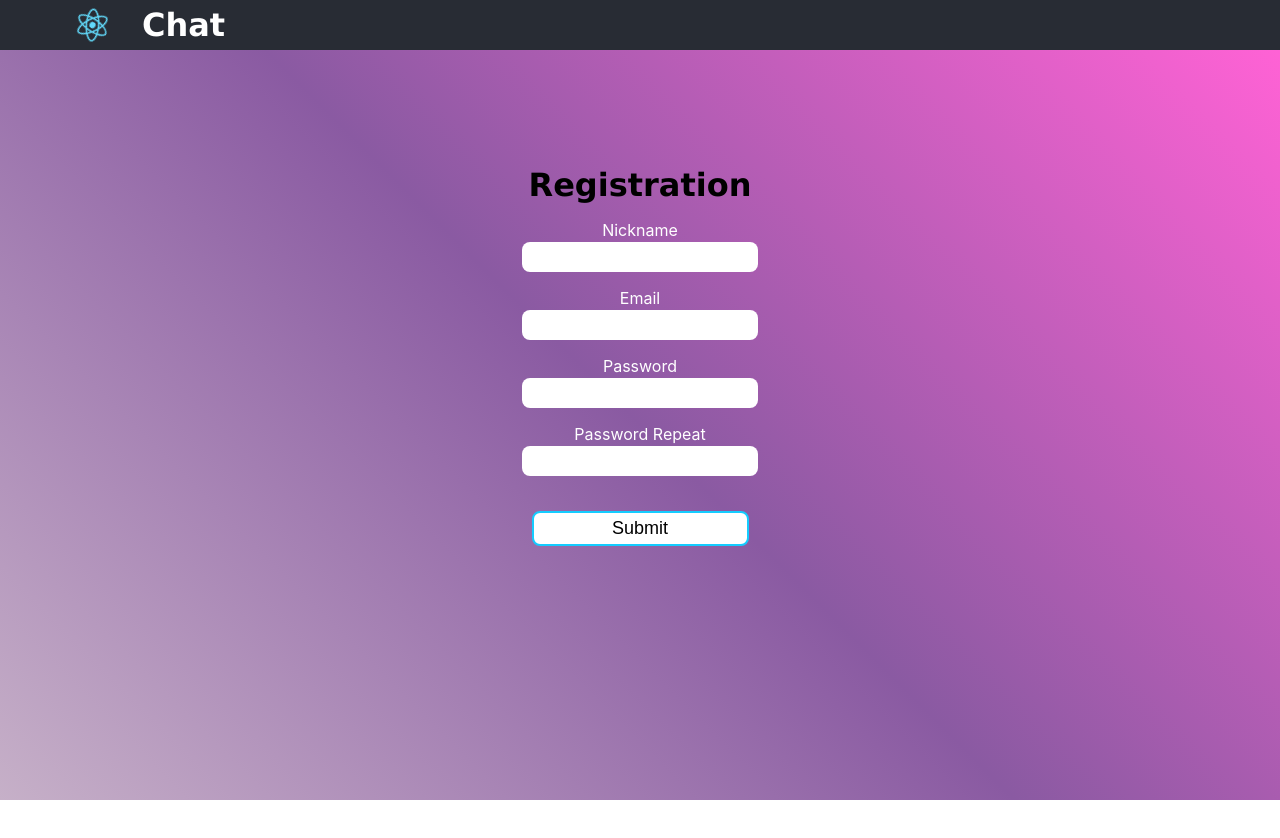
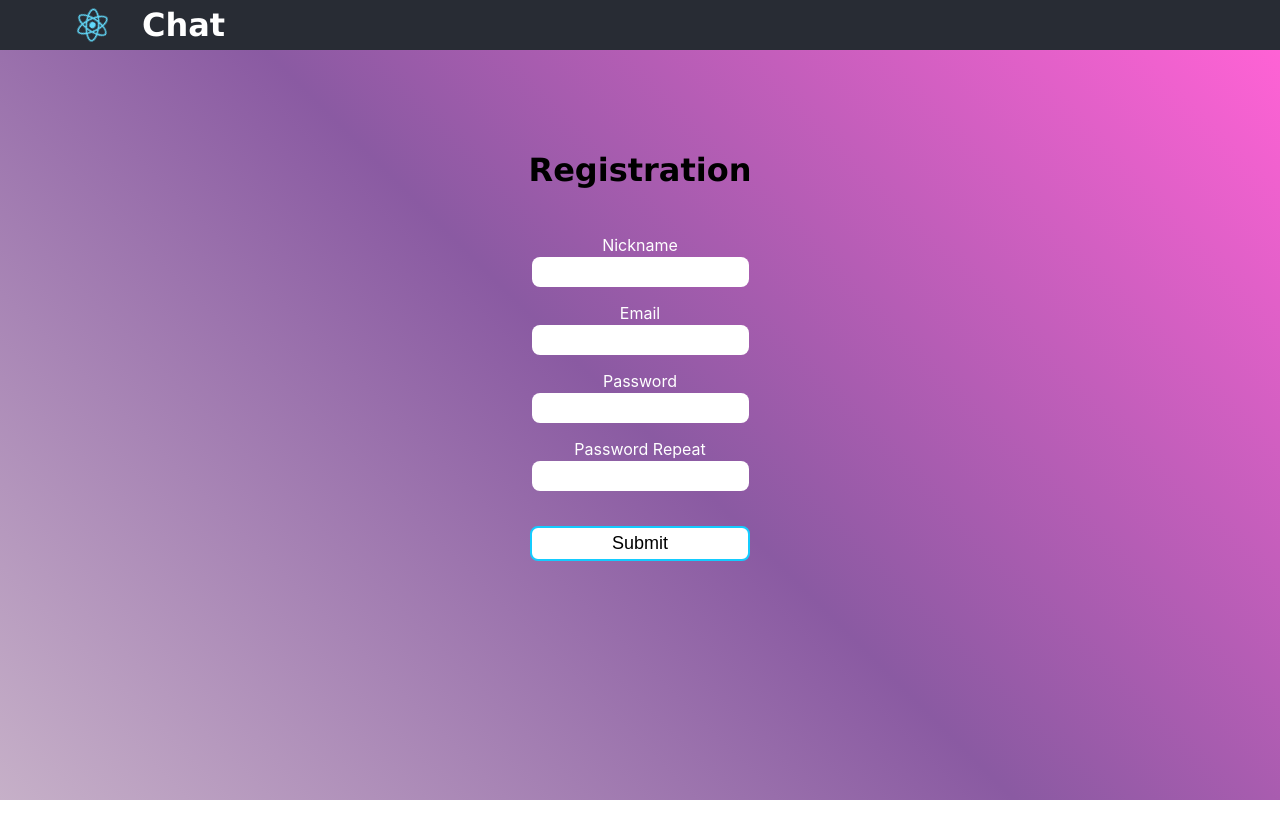
Before and after one commit to savchuckvadim/chat_client, a React (Create React App) app: page /registration in a window 1280 px wide. Shown: the top 838 px of the page. Built offline with nearby package versions, Linux system fonts and the light colour scheme; no server answers.

Commit message:
fixed layout and refactoring Message

```diff
--- a/src/modules/components/Main/Chat/Chat-Area/Current-Dialog/Messages/Message-Item/Message-Item.jsx
+++ b/src/modules/components/Main/Chat/Chat-Area/Current-Dialog/Messages/Message-Item/Message-Item.jsx
@@ -3,19 +3,26 @@ import style from './Message-Item.module.css'
 
 const MessageItem = ({ message, isContextMenuActive, xPos, yPos, currentMenu, currentEntityId, contextMenuToggler }) => {
 
-    if (message.isAuthorIsAuth) {
-        return (
-            <div className={style.myMessage}
-                onContextMenu={(e) => {
+    const onRightClick = (e) => {
+        if (e) {
             e.preventDefault()
             if (isContextMenuActive) {
-                        contextMenuToggler(false)
+                contextMenuToggler(true, 'message', xPos, yPos, message.id)
             } else {
                 const xPos = e.pageX + "px";
                 const yPos = e.pageY + "px";
                 contextMenuToggler(true, 'message', xPos, yPos, message.id)
             }
-                }}
+        }
+    }
+    let messageClass = style.myMessage
+    if (!message.isAuthorIsAuth) {
+        messageClass = style.message
+    }
+
+    return (
+        <div className={messageClass}
+            onContextMenu={(e) => { onRightClick(e) }}
         >
             <ContextMenu
                 entityId={message.id}
@@ -30,19 +37,7 @@ const MessageItem = ({ message, isContextMenuActive, xPos, yPos, currentMenu, cu
             <div className={style.body}>{message.body}</div>
         </div >
     )
-    }
-    return (
-        <div className={style.message}
-            onContextMenu={(e) => {
-                e.preventDefault()
-                console.log(message.body)
-                console.log(e.currentTarget.textContent)
-            }}
-        >
-            {message.body}
-        </div>
 
-    )
 }
 
 export default MessageItem
--- a/src/modules/components/Main/Chat/Chat-Area/Current-Dialog/Messages/Messages.module.css
+++ b/src/modules/components/Main/Chat/Chat-Area/Current-Dialog/Messages/Messages.module.css
@@ -27,11 +27,8 @@
     background-color: white;
     border-radius: 16px;
     display: grid;
-    overflow: scroll;
-    /* display: flex;
-    flex-direction: column;
-    justify-content: start;
-    align-items: flex-start; */
+    overflow-y: auto;
+
 }
 
 /* .message, .myMessage{
--- a/src/modules/components/Main/Users/Search/Search-Form/Search-Form.module.css
+++ b/src/modules/components/Main/Users/Search/Search-Form/Search-Form.module.css
@@ -1,4 +1,4 @@
-input{
+.input{
     border: none;
     outline: none;
     min-width: 100%;
--- a/src/modules/components/Start/Registration/Registration.module.css
+++ b/src/modules/components/Start/Registration/Registration.module.css
@@ -1,10 +1,12 @@
 .container{
     margin-top: 150px;
+    /* width: 234px; */
 }
 .form{
     display: flex;
     flex-direction: column;
     height:60vh;
+    margin-top: 30px;
     margin-bottom: 150px;
 
     color: white;
@@ -12,7 +14,8 @@
 }
 
 .button{
-    width: 217px;
+    /* padding: 0 7px; */
+    width: 220px;
     height: 35px;
     /* padding: 0 7px; */
     border: 2px solid rgb(20, 204, 255);
@@ -26,7 +29,7 @@
 }
 .button:hover{
     background: rgb(131,58,180);
-    background: -moz-linear-gradient(90deg, rgba(131,58,180,1) 0%, rgba(253,29,29,1) 50%, rgba(252,176,69,1) 100%);
+    background: -moz-linear-gradient(90deg, rgba(131,58,180,1) 0%, rgba(253,29,29,1) 50%, rgb(69, 252, 246) 100%);
     background: -webkit-linear-gradient(90deg, rgba(131,58,180,1) 0%, rgba(253,29,29,1) 50%, rgba(252,176,69,1) 100%);
     background: linear-gradient(90deg, rgba(131,58,180,1) 0%, rgba(253,29,29,1) 50%, rgba(252,176,69,1) 100%);
     filter: progid:DXImageTransform.Microsoft.gradient(startColorstr="#833ab4",endColorstr="#fcb045",GradientType=1);
@@ -55,7 +58,7 @@ color: rgb(255, 255, 255);
 }
 .input{
     height: 30px;
-    width: 200px;
+    width: 203px;
     padding: 0 7px;
     border: none;
     outline: none;
```
Lines whose indentation alone changed are shown as unchanged.
